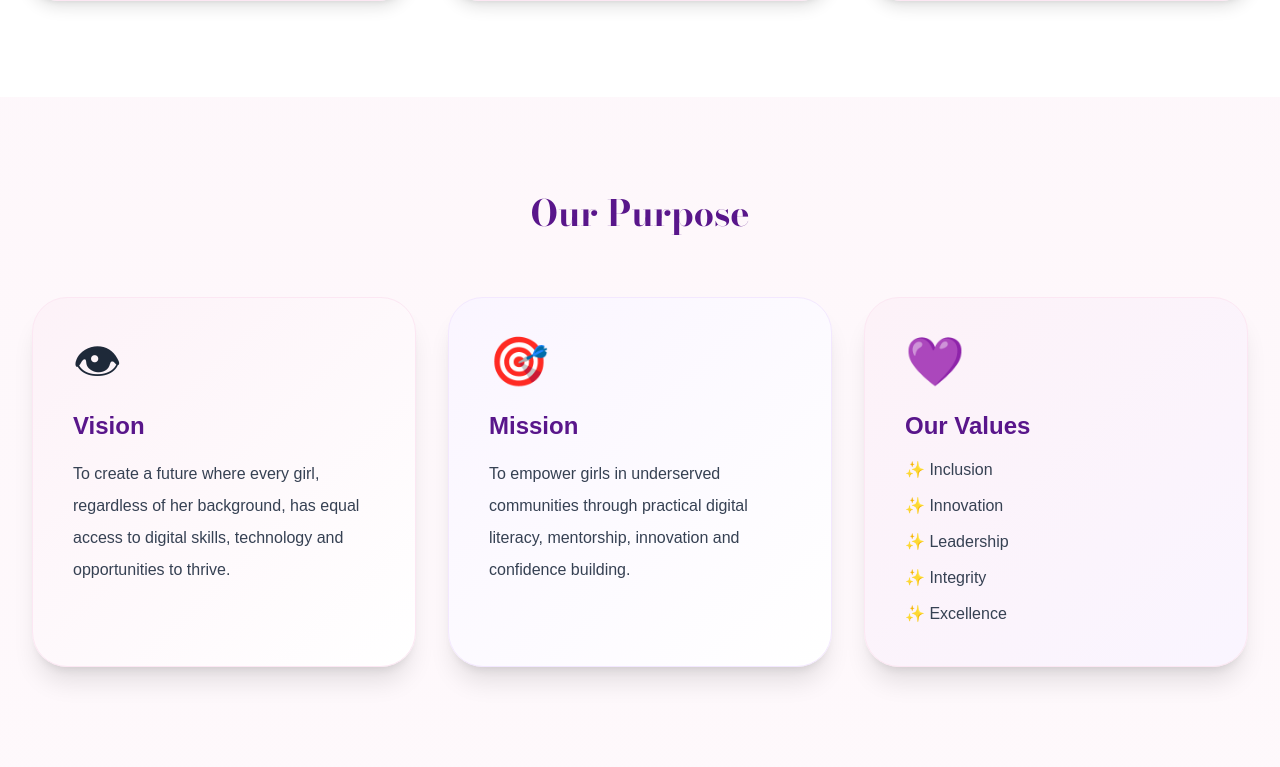
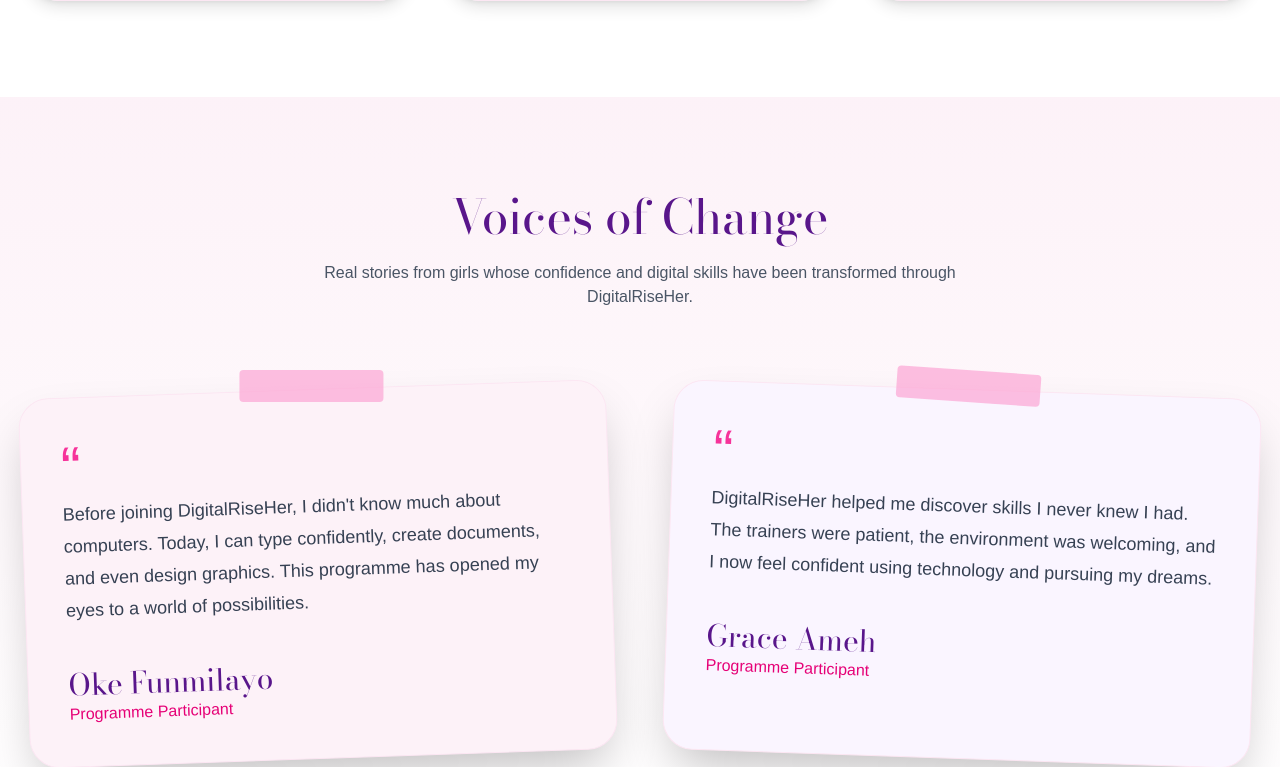
Before and after one commit to onaolapovictoria797-del/digitalriseher, a Next.js app: page / in a window 1280 px wide. Shown: the part 3153-3920 px from the top of the page. Built offline with nearby package versions, Linux system fonts and the light colour scheme.

Commit message:
added stories

```diff
--- a/app/components/Testimonials.tsx
+++ b/app/components/Testimonials.tsx
@@ -0,0 +1,88 @@
+"use client";
+
+import { motion } from "framer-motion";
+
+const testimonials = [
+  {
+    name: "Oke Funmilayo",
+    text: "Before joining DigitalRiseHer, I didn't know much about computers. Today, I can type confidently, create documents, and even design graphics. This programme has opened my eyes to a world of possibilities.",
+    color: "bg-pink-50",
+    rotate: "-rotate-2",
+  },
+  {
+    name: "Grace Ameh",
+    text: "DigitalRiseHer helped me discover skills I never knew I had. The trainers were patient, the environment was welcoming, and I now feel confident using technology and pursuing my dreams.",
+    color: "bg-purple-50",
+    rotate: "rotate-2",
+  },
+];
+
+export default function Testimonials() {
+  return (
+    <section className="py-24 bg-gradient-to-b from-pink-50 to-white">
+
+      <div className="max-w-7xl mx-auto px-6">
+
+        <h2
+          className="text-5xl text-center text-purple-900"
+          style={{ fontFamily: "var(--font-bodoni)" }}
+        >
+          Voices of Change
+        </h2>
+
+        <p className="text-center text-gray-600 mt-5 max-w-2xl mx-auto">
+          Real stories from girls whose confidence and digital skills have
+          been transformed through DigitalRiseHer.
+        </p>
+
+        <div className="grid md:grid-cols-2 gap-14 mt-20">
+
+          {testimonials.map((item, index) => (
+
+            <motion.div
+              key={index}
+              initial={{ opacity: 0, y: 50 }}
+              whileInView={{ opacity: 1, y: 0 }}
+              transition={{ delay: index * 0.2 }}
+              viewport={{ once: true }}
+              className={`${item.color} ${item.rotate}
+              relative rounded-[30px]
+              p-10 shadow-2xl
+              border border-pink-100`}
+            >
+
+              {/* Tape */}
+              <div className="absolute -top-5 left-1/2 -translate-x-1/2 w-36 h-8 bg-pink-300 opacity-70 rounded-sm rotate-2"></div>
+
+              <p className="text-6xl text-pink-500">“</p>
+
+              <p className="text-gray-700 leading-8 text-lg">
+                {item.text}
+              </p>
+
+              <div className="mt-10">
+
+                <h3
+                  className="text-3xl text-purple-900"
+                  style={{ fontFamily: "var(--font-bodoni)" }}
+                >
+                  {item.name}
+                </h3>
+
+                <p className="text-pink-600">
+                  Programme Participant
+                </p>
+
+              </div>
+
+            </motion.div>
+
+          ))}
+
+        </div>
+
+      </div>
+
+    </section>
+  );
+}
--- a/app/page.tsx
+++ b/app/page.tsx
@@ -6,6 +6,7 @@
 import Hero from "./components/Hero";
 import Impact from "./components/Impact";
 import Programmes from "./components/Programmes";
+import Testimonials from "./components/Testimonials";
 
 /* Simple UI components (no imports needed) */
 function Button({ children }: { children: React.ReactNode }) {
@@ -31,6 +32,7 @@
 {/* Vision Mission Values */}
 <Impact />
 <Programmes />
+<Testimonials />
 
 <section className="px-8 py-24 max-w-7xl mx-auto">
 
```
